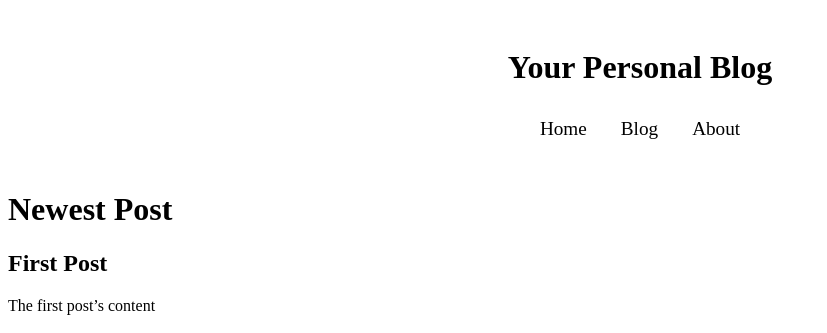
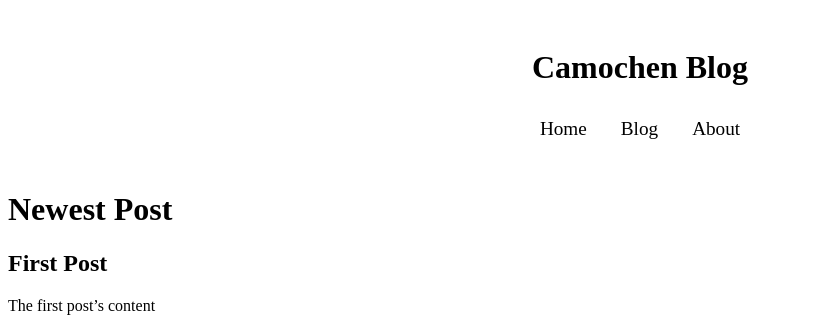
Before and after one commit to camochen/camochen.github.io, a plain HTML site: page index.html in a window 1280 px wide. Shown: the top 333 px of the page, without its empty margins (0-827 px from the left). Drawn offline with Linux system fonts and the light colour scheme.

Commit message:
Update index.html

```diff
--- a/index.html
+++ b/index.html
@@ -6,7 +6,7 @@
       </head>
    <body>
       <header>
-      <h1>Your Personal Blog</h1>
+      <h1>Camochen Blog</h1>
       <nav>
          <a href=”camochen.github.io”>Home</a>
          <a href=”#”>Blog</a>
```
